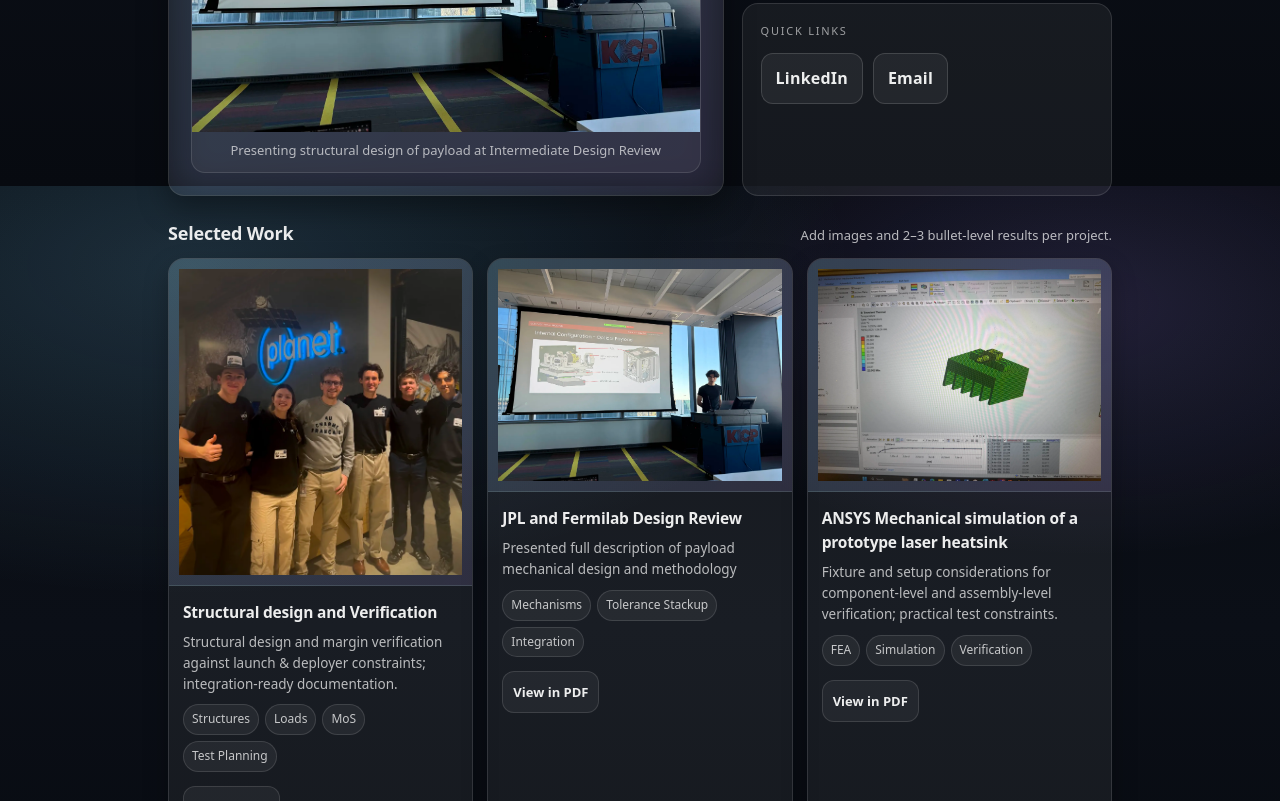
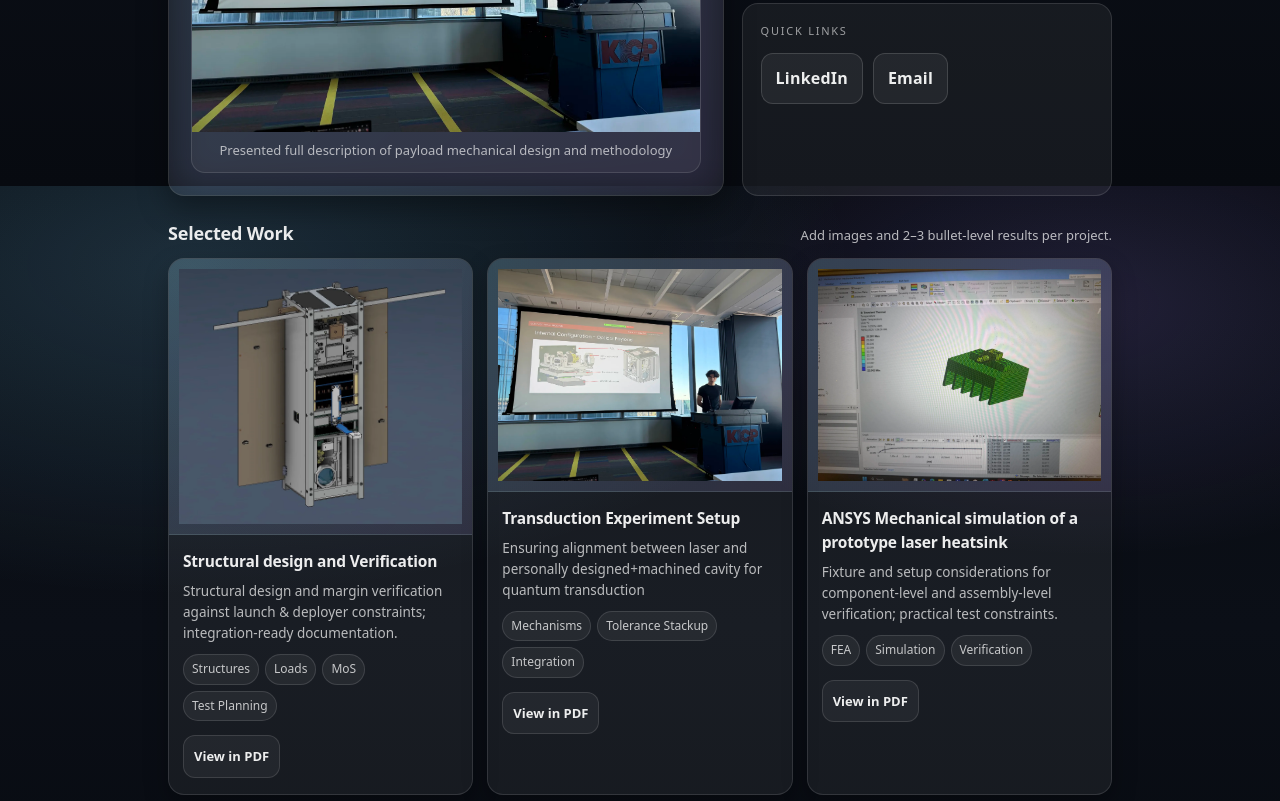
Before and after one commit to hczarne/hczarne.github.io, a plain HTML site: page index.html in a window 1280 px wide. Shown: the part 614-1415 px from the top of the page. Drawn offline with Linux system fonts and the light colour scheme.

Commit message:
Update index.html

```diff
--- a/index.html
+++ b/index.html
@@ -466,7 +466,7 @@
            alt="Presenting structural design of payload at Intermediate Design Review">
 
       <div class="hero-caption">
-          Presenting structural design of payload at Intermediate Design Review
+          Presented full description of payload mechanical design and methodology
       </div>
   </div>
 
@@ -527,7 +527,7 @@
                  1) add /assets/cubesat.jpg to your repo
                  2) uncomment the <img> and remove the placeholder text
             -->
-            <img src="assets/IMG_4003.webp" alt="3U CubeSat structure and deployment mechanisms">
+            <img src="assets/screenshot.webp" alt="3U CubeSat structure and deployment mechanisms">
           </div>
           <div class="card-body">
             <h3 class="card-title">Structural design and Verification</h3>
@@ -554,9 +554,9 @@
             <img src="assets/IMG_2879 (1).webp" alt="Optomechanical alignment mechanism concept">
           </div>
           <div class="card-body">
-            <h3 class="card-title">JPL and Fermilab Design Review</h3>
+            <h3 class="card-title">Transduction Experiment Setup</h3>
             <p class="card-desc">
-              Presented full description of payload mechanical design and methodology
+              Ensuring alignment between laser and personally designed+machined cavity for quantum transduction
             </p>
             <div class="tags">
               <span class="tag">Mechanisms</span>
```
